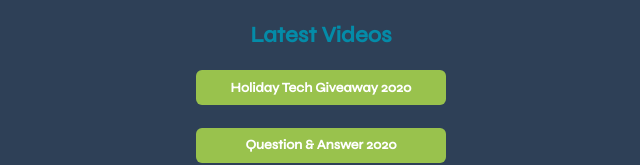
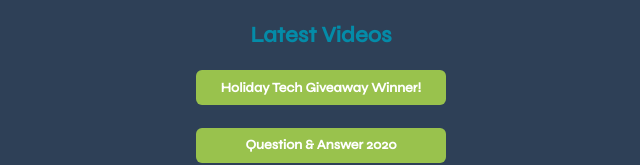
Before and after one commit to chandlerkeyes/link-tree, a React (Create React App) app: page / in a window 1280 px wide. Shown: the part 367-532 px from the top of the page, without its empty margins (319-959 px from the left). Built offline with nearby package versions, Linux system fonts and the light colour scheme.

Commit message:
updated latest video link

```diff
--- a/src/components/link-tree/index.js
+++ b/src/components/link-tree/index.js
@@ -17,7 +17,7 @@ function LinkTree() {
                 <p>chandlerknowsbest247@gmail.com</p>
                 <h3>Latest Videos</h3>
                 <div className="button-group-2">
-                    <LinkButton link={LINKS.LATEST_VIDEO} text={`Holiday Tech Giveaway 2020`} />
+                    <LinkButton link={LINKS.LATEST_VIDEO} text={`Holiday Tech Giveaway Winner!`} />
                     <LinkButton link={LINKS.LATEST_VIDEO3} text={`Question & Answer 2020`} />
                     <LinkButton link={LINKS.LATEST_VIDEO2} text={`The Effects of Social Media`} />
                 </div>
--- a/src/contants.js
+++ b/src/contants.js
@@ -5,7 +5,7 @@ export const LINKS = {
     INSTAGRAM: 'https://www.instagram.com/chandler.keyes/',
     TWITTER: 'https://twitter.com/chandlerkeyes',
     LINKEDIN: 'https://www.linkedin.com/in/chandlerkeyes/',
-    LATEST_VIDEO: 'https://www.youtube.com/watch?v=LWsmwDdVEC0',
+    LATEST_VIDEO: 'https://www.youtube.com/watch?v=FLUh5-apnws',
     LATEST_VIDEO2: 'https://www.youtube.com/watch?v=Wa12xZLPAk4',
     LATEST_VIDEO3: 'https://www.youtube.com/watch?v=Z_mxrGnXcik&t=81s',
     GITHUB: 'https://github.com/chandlerkeyes'
```
